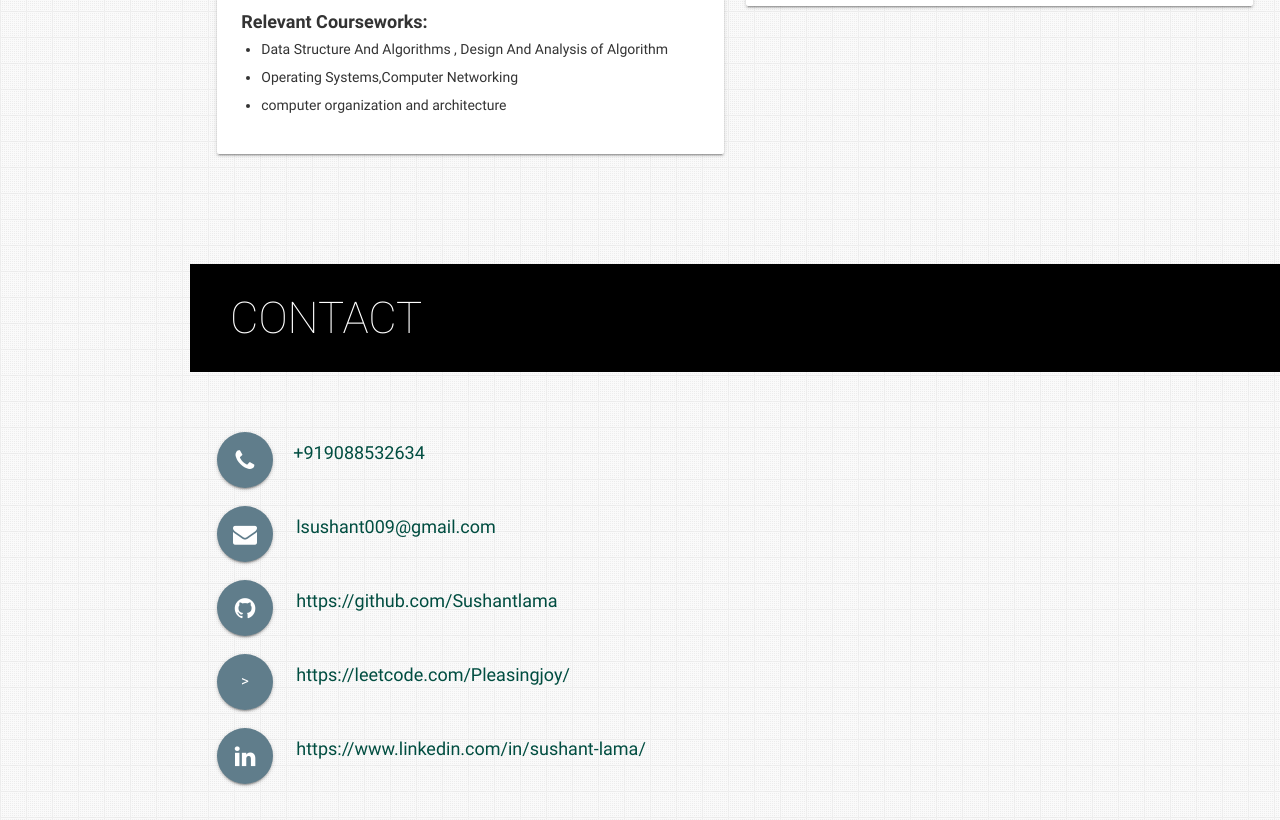
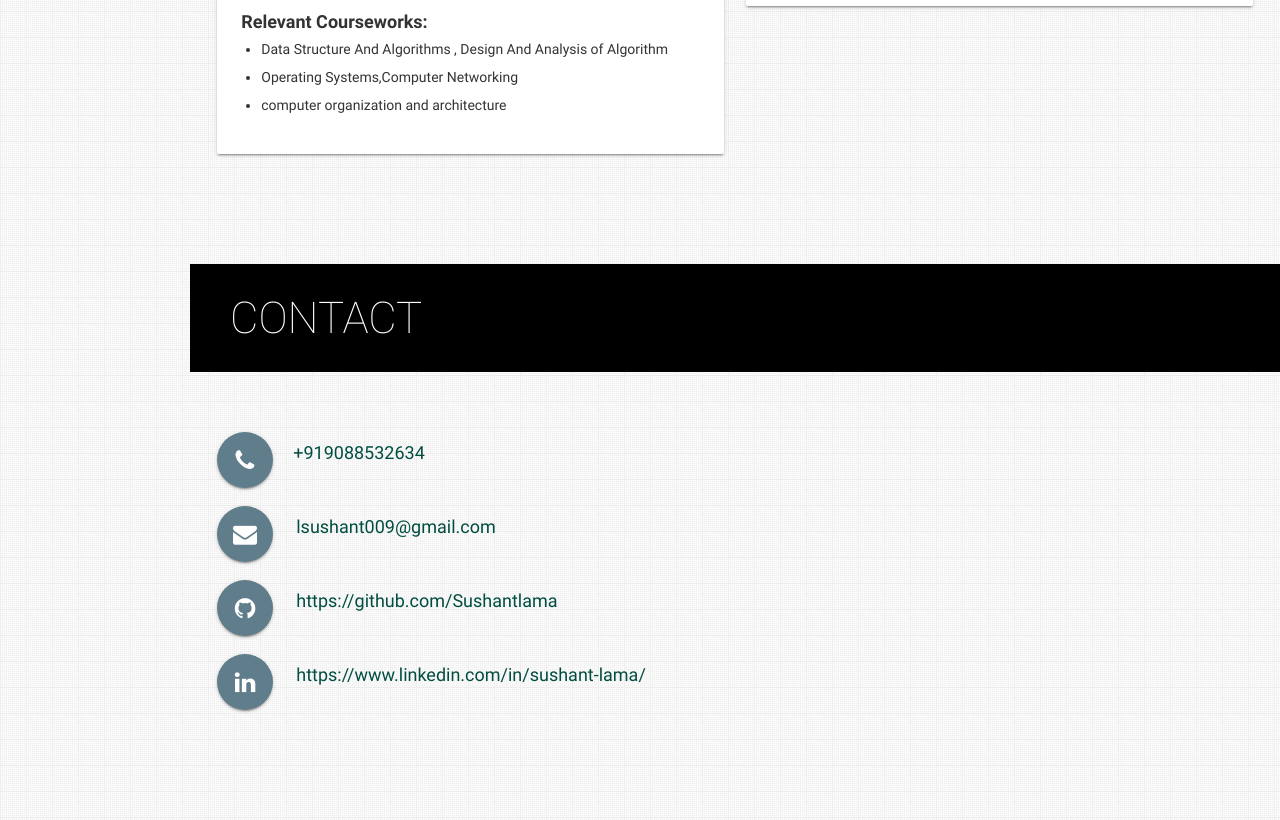
Before and after one commit to Sushantlama/SushantLama.github.io, a plain HTML site: page index.html in a window 1280 px wide. Shown: the part 4565-5385 px from the top of the page. Drawn offline with nearby package versions, Linux system fonts and the light colour scheme.

Commit message:
Update index.html

```diff
--- a/index.html
+++ b/index.html
@@ -643,12 +643,6 @@
               target="_blank">https://github.com/Sushantlama</a></a>
         </p>
         <p>
-          <a aria-label="View Sushant on LeetCode" href="https://leetcode.com/Pleasingjoy/" target="_blank"
-            data-position="top" data-tooltip="View Sushant on LeetCode"
-            class="btn-floating btn-large waves-effect waves-light blue-grey tooltipped">><a aria-label="Sushant on LinkedIn" href="https://leetcode.com/Pleasingjoy/"
-              class="hoverline" target="_blank">https://leetcode.com/Pleasingjoy/</a></a>
-        </p>
-        <p>
           <a aria-label="View Sushant on LinkedIn" href="https://www.linkedin.com/in/sushant-lama/" target="_blank"
             data-position="top" data-tooltip="View Sushant on LinkedIn"
             class="btn-floating btn-large waves-effect waves-light blue-grey tooltipped"><i
```
